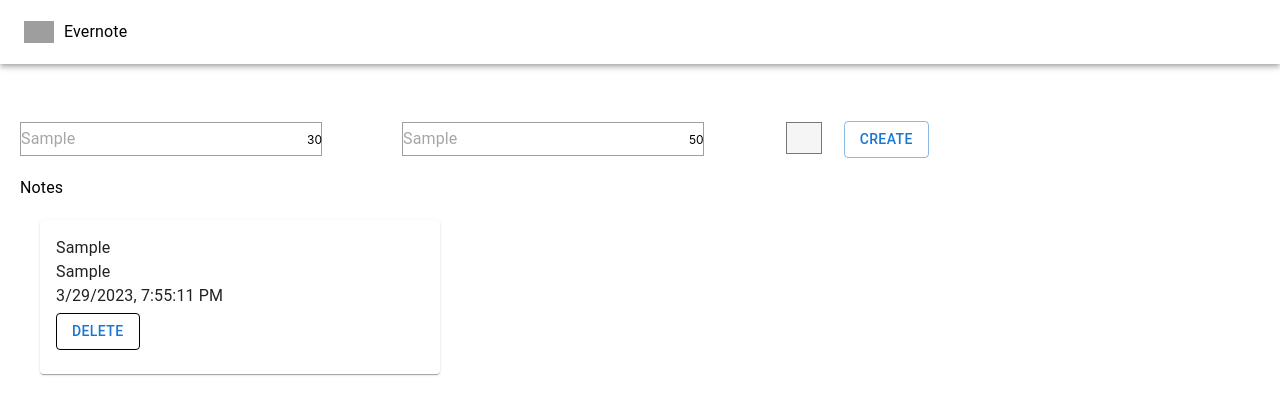
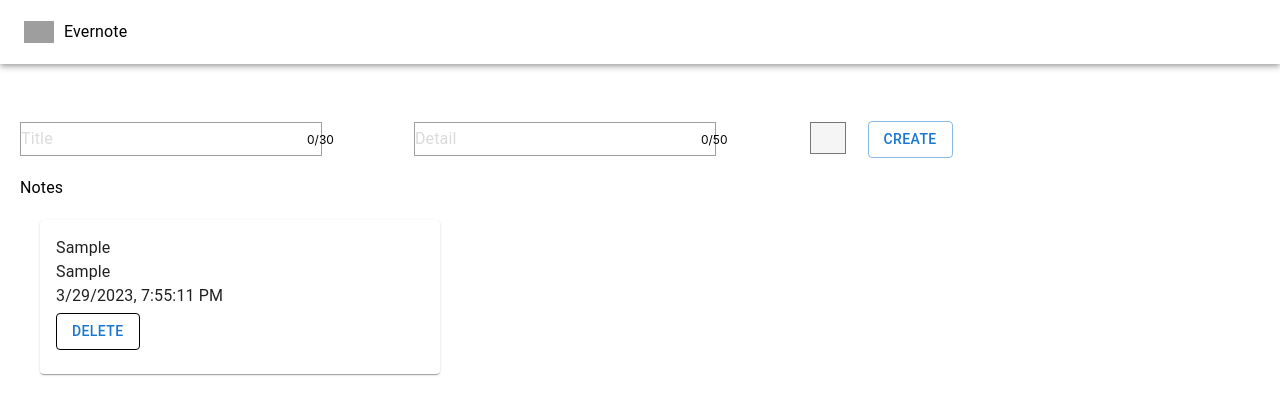
Before and after one commit to raobaba/Notes-Application, a React (Create React App) app: page / in a window 1280 px wide. Both pictures are taken after typing "Sample", "Sample" into the empty fields and a click on the button "CREATE". Shown: the top 414 px of the page. Built offline with nearby package versions, Linux system fonts and the light colour scheme; grey boxes are pictures that could not be loaded.

Commit message:
created inputProps

```diff
--- a/src/App.tsx
+++ b/src/App.tsx
@@ -3,15 +3,22 @@ import { Header } from './Components/Header';
 import { Box } from "@mui/material";
 import { Notes } from './Components/Notes';
 import { NoteObject } from './Components/CreateNote';
-import { useState } from 'react';
+import { useState ,useEffect} from 'react';
 function App() {
   const [notes,setNotes] = useState<NoteObject[]>([]);
+  useEffect(()=>{
+    if(sessionStorage.getItem("notes")){
+      setNotes(JSON.parse(sessionStorage.getItem('notes') as string))
+    }
+  },[])
   const addNotes = (note:NoteObject)=>{
     setNotes([note,...notes])
+    sessionStorage.setItem('notes',JSON.stringify([note,...notes]))
   }
   const deleteNote = (id:number)=>{
      const updateNotes = notes.filter(note => note.id!==id);
      setNotes(updateNotes);
+     sessionStorage.setItem('notes',JSON.stringify(updateNotes))
   }
   return (
     <>
--- a/src/Components/CreateNote.tsx
+++ b/src/Components/CreateNote.tsx
@@ -64,12 +64,15 @@ export const CreateNote: React.FC<IcreateNoteProps> = ({ addNotes }) => {
     addNotes({...note,id:uuid()})
     setNote(defaultObj)
   }
+  const TITLE_LIMIT = 30;
+  const DETAIL_LIMIT = 50;
+
   return (
     <Container>
-      <InputBase placeholder='Title' name="title" onChange={(e) => onValueChange(e)} />
-      <Box component='span'>30</Box>
-      <InputBase placeholder='Detail' name='detail' onChange={(e) => onValueChange(e)} />
-      <Box component='span'>50</Box>
+      <InputBase placeholder='Title' inputProps={{maxLenght:TITLE_LIMIT}} value={note.title} name="title" onChange={(e) => onValueChange(e)} />
+      <Box component='span'>{note.title.length}/{TITLE_LIMIT}</Box>
+      <InputBase placeholder='Detail' inputProps={{maxLength:DETAIL_LIMIT}} value={note.detail} name='detail' onChange={(e) => onValueChange(e)} />
+      <Box component='span'>{note.detail.length}/{DETAIL_LIMIT}</Box>
       <InputBase type="color" defaultValue='#F5F5F5' name='color' onChange={(e) => onValueChange(e)} />
       <Button onClick={()=>onCreateNote()} variant='outlined'>Create</Button>
       {error && <Error>{error}</Error>}
--- a/src/Components/Note.tsx
+++ b/src/Components/Note.tsx
@@ -12,9 +12,10 @@ const Wrapper = styled(Box)`
    }
 `
 interface INoteProps {
-    note: NoteObject
+    note: NoteObject,
+    deleteNote: (id: number) => void
 }
-export const Note: React.FC<INoteProps> = ({ note }) => {
+export const Note: React.FC<INoteProps> = ({ note,deleteNote }) => {
     return (
         <StyleCard style={{background:note.color}}>
             <CardContent>
@@ -22,7 +23,7 @@ export const Note: React.FC<INoteProps> = ({ note }) => {
                     <Typography>{note.title}</Typography>
                     <Typography>{note.detail}</Typography>
                     <Typography>{note.date}</Typography>
-                    <Button variant="outlined" >Delete</Button>
+                    <Button onClick={()=>deleteNote(note.id)} variant="outlined" >Delete</Button>
                 </Wrapper>
             </CardContent>
         </StyleCard>
--- a/src/Components/Notes.tsx
+++ b/src/Components/Notes.tsx
@@ -5,14 +5,14 @@ interface INoteProps {
     notes: NoteObject[],
     deleteNote: (id: number) => void
 }
-export const Notes:React.FC<INoteProps> = ({notes})=> {
+export const Notes:React.FC<INoteProps> = ({notes,deleteNote})=> {
   return (
     <Box>
       <Typography>Notes</Typography>
       <Box>
         {
            notes.map(note=>(
-            <Note note={note}/>
+            <Note note={note} deleteNote={deleteNote}/>
            ))
         }
       </Box>
```
